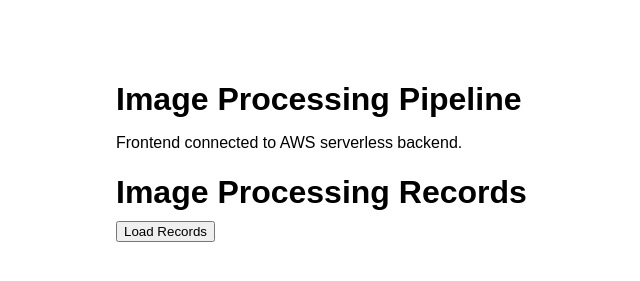
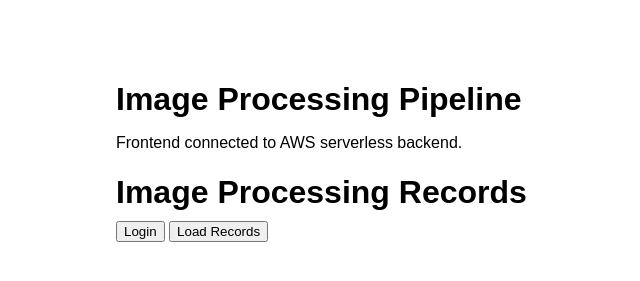
Before and after one commit to Honeyman-80/aws-image-processing-pipeline, a plain HTML site: page frontend/index.html in a window 1280 px wide. Shown: the whole page, without its empty margins (124-764 px from the left). Drawn offline with Linux system fonts and the light colour scheme.

Commit message:
Add login button to index.html

```diff
--- a/frontend/index.html
+++ b/frontend/index.html
@@ -11,6 +11,8 @@
 
   <h1>Image Processing Records</h1>
 
+  <button id="login-btn">Login</button>
+
   <button id="load-records-btn">Load Records</button>
 
   <div id="records-status"></div>
```
